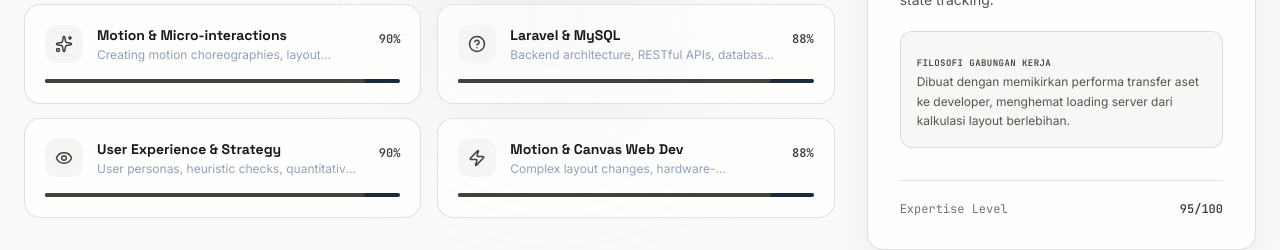
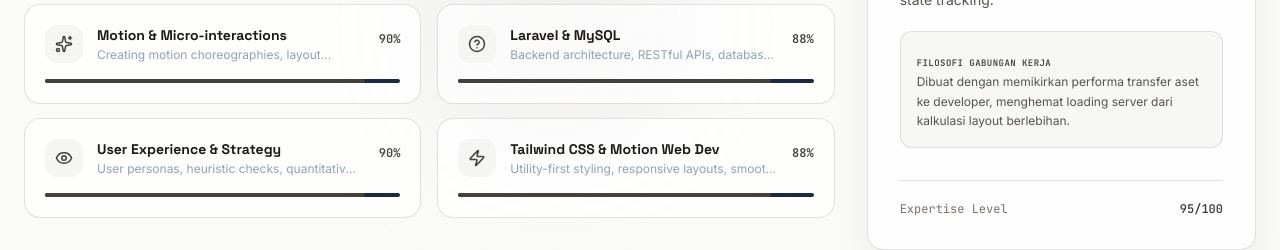
Before and after one commit to rickyrohaendi12/ricky-rohaendi-portfolio, a React (Vite) app: page / in a window 1280 px wide. Shown: the part 5600-5850 px from the top of the page. Built offline with nearby package versions, Linux system fonts and the light colour scheme.

Commit message:
Update data.ts

```diff
--- a/src/data.ts
+++ b/src/data.ts
@@ -280,13 +280,13 @@ export const SKILLS: Skill[] = [
   },
   {
     id: "motion-eng",
-    name: "Motion & Canvas Web Dev",
+    name: "Tailwind CSS & Motion Web Dev",
     category: "engineering",
     level: 88,
     icon: "Zap",
     description:
-      "Complex layout changes, hardware-accelerated animations, pixel manipulations, and coordinate mathematics.",
+      "Utility-first styling, responsive layouts, smooth animations, and polished UI transitions.",
     details:
-      "Using framer-motion (Motion) and native HTML Canvas APIs, I implement web animations that bypass main-thread bottlenecks and translate layouts seamlessly across viewports.",
+      "I combine Tailwind CSS with motion-driven interactions to build responsive interfaces with clean structure, consistent styling, and fluid user experiences.",
   },
 ];
```
